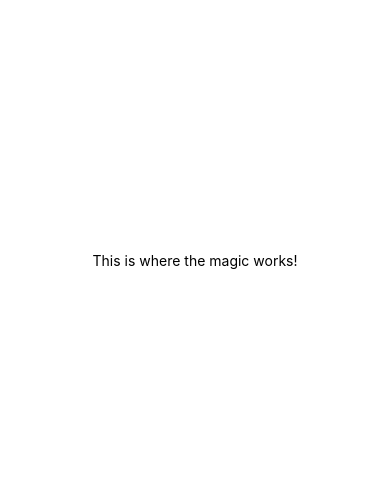
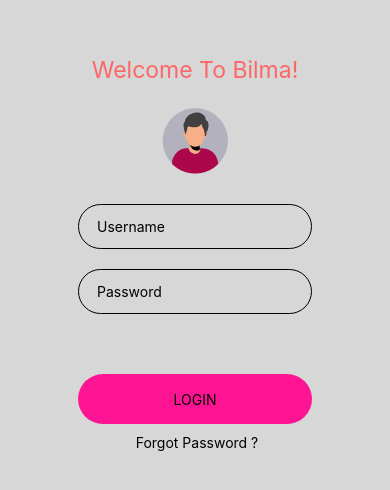
Before and after one commit to Fmarvelsk/Bilma_Mobile_App, a React Native app: screen / in a window 390 px wide. Shown: the part 162-652 px from the top of the page. Built offline with nearby package versions, Linux system fonts and the light colour scheme.

Commit message:
sign up page

```diff
--- a/App.js
+++ b/App.js
@@ -1,12 +1,46 @@
 import { StatusBar } from 'expo-status-bar';
-import React from 'react';
-import { StyleSheet, Text, View } from 'react-native';
+import React, { useState } from 'react';
+import { Button, StyleSheet, Text, TextInput, View, Image, TouchableOpacity } from 'react-native';
 
 export default function App() {
+  const [username, setUsername] = useState("")
+  const [password, setPassword] = useState("")
+  const [signUp, setSignUp] = useState(false)
+
   return (
     <View style={styles.container}>
-      <Text>This is where the magic works!</Text>
+      {signUp ? "" :
+      (<>
+      <Text style={styles.headerText}>Welcome To Bilma!</Text>
+      <Image style={{
+        marginBottom: 30
+      }} source={require('./assets/profile.png')} />
+      <View style={styles.login}>
+        <TextInput
+          style={styles.input}
+          onChange={text => setUsername(text)}
+          placeholder="Username"
+        />
+      </View>
+      <View style={styles.login}>
+        <TextInput
+          onChangeText={text => setPassword(text)}
+          style={styles.input}
+          placeholder="Password"
+        />
+      </View>
+      <TouchableOpacity style={styles.btnView}>
+
+        <Text style={styles.loginText}>LOGIN</Text>
+      </TouchableOpacity>
+      <TouchableOpacity>
+        <Text style={{
+          height: 30,
+          marginTop: 10,
+        }}> Forgot Password ?</Text>
+      </TouchableOpacity>
       <StatusBar style="auto" />
+</>)}
     </View>
   );
 }
@@ -14,8 +48,39 @@ export default function App() {
 const styles = StyleSheet.create({
   container: {
     flex: 1,
-    backgroundColor: '#fff',
+    backgroundColor: '#D7D7D7',
     alignItems: 'center',
     justifyContent: 'center',
   },
+  login: {
+    borderRadius: 30,
+    width: "60%",
+    height: 45,
+    backgroundColor: 'transparent',
+    borderWidth: 1,
+    marginBottom: 20,
+
+  },
+  input: {
+    padding: 10,
+    height: 50,
+    flex: 1,
+    marginLeft: 8
+
+  },
+  headerText: {
+    color: '#ff6666',
+    marginBottom: 24,
+    fontSize: 23
+  },
+  btnView: {
+    width: '60%',
+    borderRadius: 25,
+    height: 50,
+    alignItems: "center",
+    justifyContent: "center",
+    marginTop: 40,
+    backgroundColor: "#FF1493",
+  },
+
 });
```
Also changed, not shown: assets/profile.png (added).
